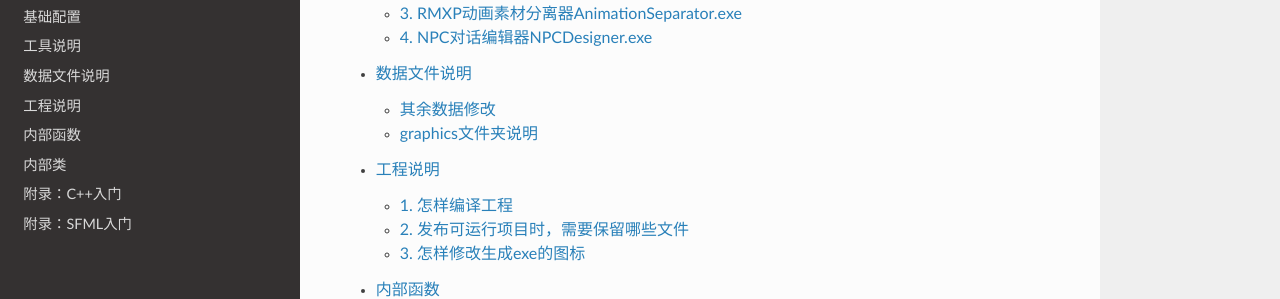
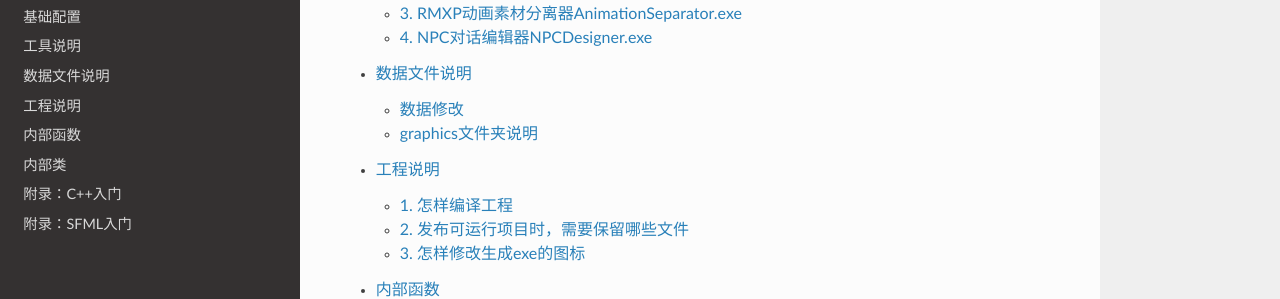
Before and after one commit to JasonLeon01/mota_cpp_tutorial, a Sphinx documentation site: the page built from docs/source/index.rst, in a window 1280 px wide and 900 px high, scrolled down 658 px. Shown: the part 158-457 px from the top of the window. Built offline with Sphinx 7.4.7 and the Read the Docs theme 2.0.0, drawn with Linux system fonts in a browser that asks for light colours.

Commit message:
Update 数据文件说明.rst

```diff
--- a/docs/source/数据文件说明.rst
+++ b/docs/source/数据文件说明.rst
@@ -3,7 +3,7 @@
 
 .. hint:: 本节所有数据文件均可使用记事本打开和修改。
 
-其余数据修改
+数据修改
 ~~~~~~~~~~~
 
 角色数据
```
Also changed, not shown: other parts of docs/source/数据文件说明.rst (+1 -1 lines).
